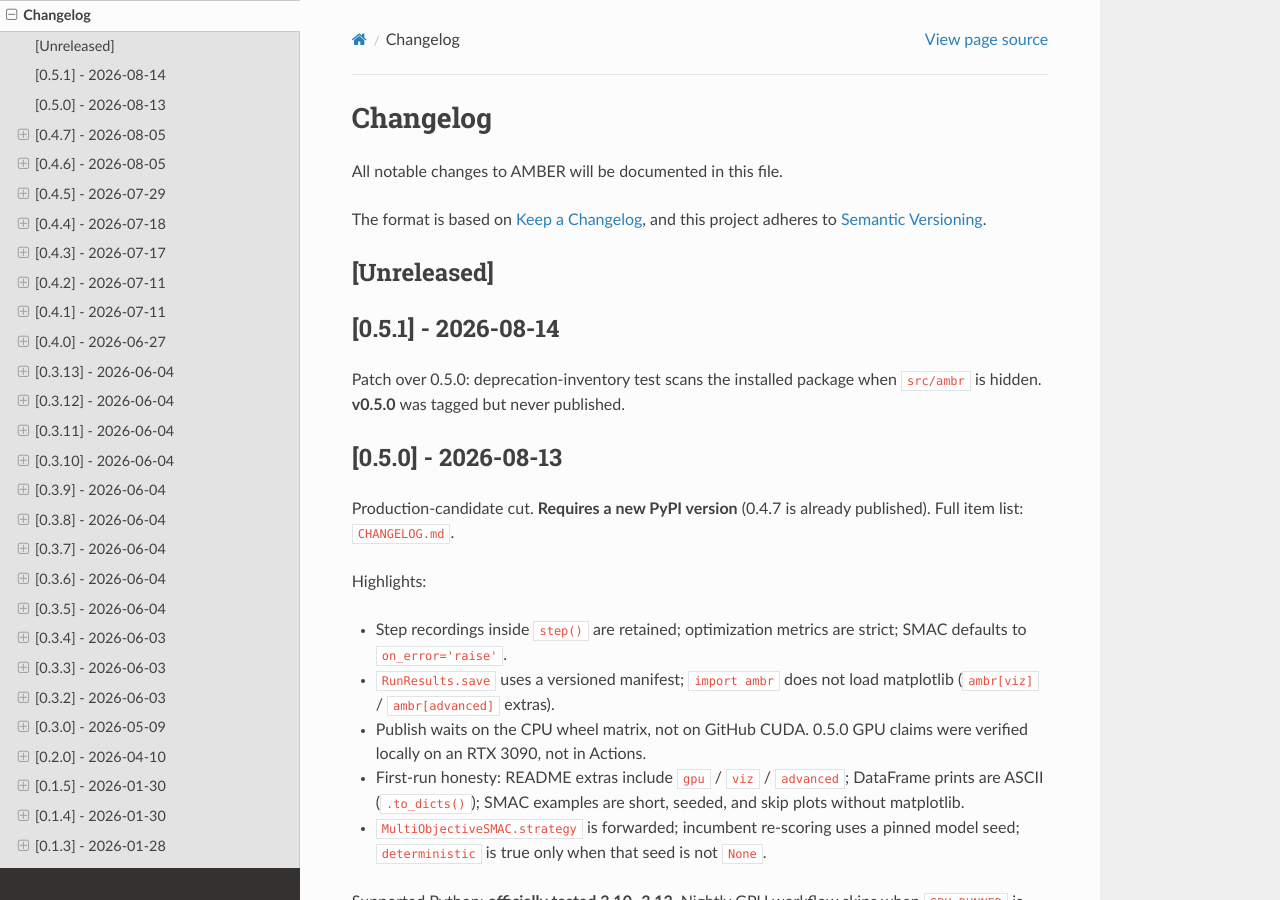
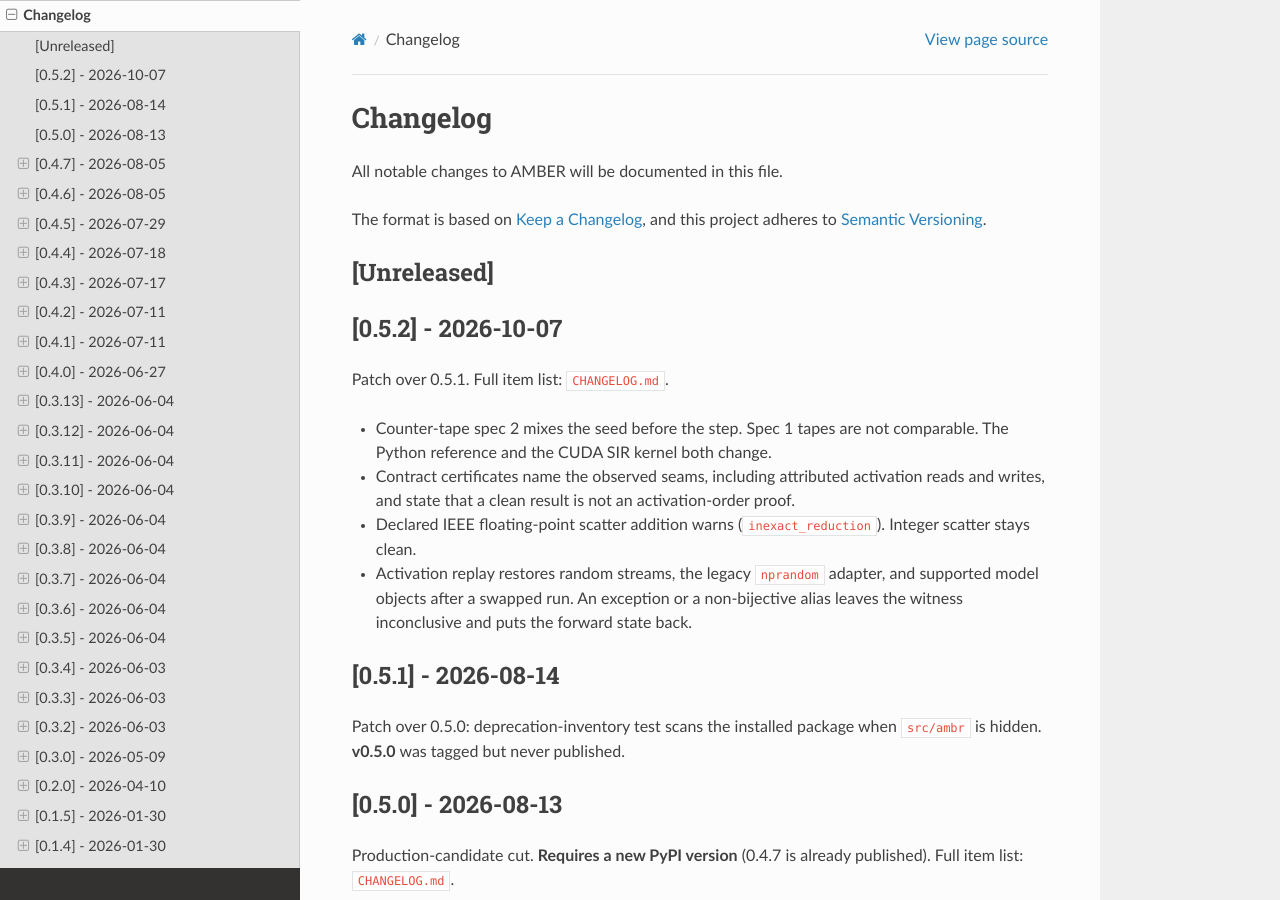
Before and after one commit to a11to1n3/AMBER, a Sphinx documentation site: the page built from docs/changelog.rst, in a window 1280 px wide and 900 px high. Built offline with Sphinx 7.4.7 and the Read the Docs theme 3.1.0, drawn with Linux system fonts in a browser that asks for light colours.

Commit message:
release: 0.5.2
Counter-tape spec 2, contract scope, reduction domains, and activation
replay restoration.

```diff
--- a/docs/changelog.rst
+++ b/docs/changelog.rst
@@ -8,6 +8,23 @@ and this project adheres to `Semantic Versioning <https://semver.org/spec/v2.0.0
 
 [Unreleased]
 -------------
+
+[0.5.2] - 2026-10-07
+--------------------
+
+Patch over 0.5.1. Full item list: ``CHANGELOG.md``.
+
+* Counter-tape spec 2 mixes the seed before the step. Spec 1 tapes are not
+  comparable. The Python reference and the CUDA SIR kernel both change.
+* Contract certificates name the observed seams, including attributed
+  activation reads and writes, and state that a clean result is not an
+  activation-order proof.
+* Declared IEEE floating-point scatter addition warns
+  (``inexact_reduction``). Integer scatter stays clean.
+* Activation replay restores random streams, the legacy ``nprandom``
+  adapter, and supported model objects after a swapped run. An exception
+  or a non-bijective alias leaves the witness inconclusive and puts the
+  forward state back.
 
 [0.5.1] - 2026-08-14
 --------------------
--- a/docs/conf.py
+++ b/docs/conf.py
@@ -30,7 +30,7 @@ author = 'a11to1n3'
 try:
     release = metadata_version('ambr')
 except PackageNotFoundError:
-    release = '0.5.1'
+    release = '0.5.2'
 version = release
 
 # -- General configuration ---------------------------------------------------
--- a/docs/index.rst
+++ b/docs/index.rst
@@ -83,7 +83,8 @@ Create your first model:
    print(am.recommend(10_000))
 
 For more examples, check the ``examples/`` directory in the repository.
-See :doc:`changelog` for **0.5.0** (step-data integrity, versioned RunResults,
+See :doc:`changelog` for **0.5.2** (counter-tape spec 2, contract scope,
+activation replay) and **0.5.0** (step-data integrity, versioned RunResults,
 strict optimization, extras / first-run honesty; GPU claims verified locally).
 Earlier 0.4.x notes: 0.4.7 label scrub; 0.4.6 doc-fence CI / RunResults I/O /
 1.0 prep; 0.4.5 ``ambr[gpu]``; 0.4.4 lanes and the operational contract.
--- a/pyproject.toml
+++ b/pyproject.toml
@@ -4,7 +4,7 @@ build-backend = "setuptools.build_meta"
 
 [project]
 name = "ambr"
-version = "0.5.1"
+version = "0.5.2"
 description = "Agent-based Modeling with Blazingly Efficient Records"
 readme = { file = "README.md", content-type = "text/markdown" }
 requires-python = ">=3.10"
--- a/src/ambr/__init__.py
+++ b/src/ambr/__init__.py
@@ -99,7 +99,7 @@ from .scheduling import (
 try:
     __version__ = _metadata_version('ambr')
 except _PackageNotFoundError:
-    __version__ = '0.5.1'
+    __version__ = '0.5.2'
 
 _VIZ_EXPORTS = frozenset({"plot_grid", "plot_timeseries", "HAS_MATPLOTLIB"})
 
```
Also changed, not shown: CHANGELOG.md (+7 -0 lines), 1 other file.
